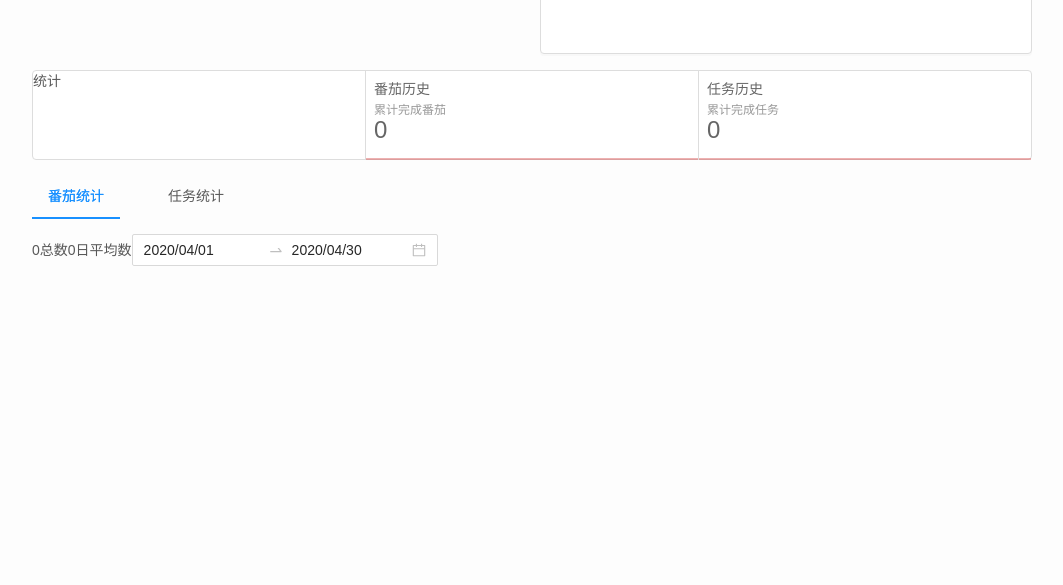
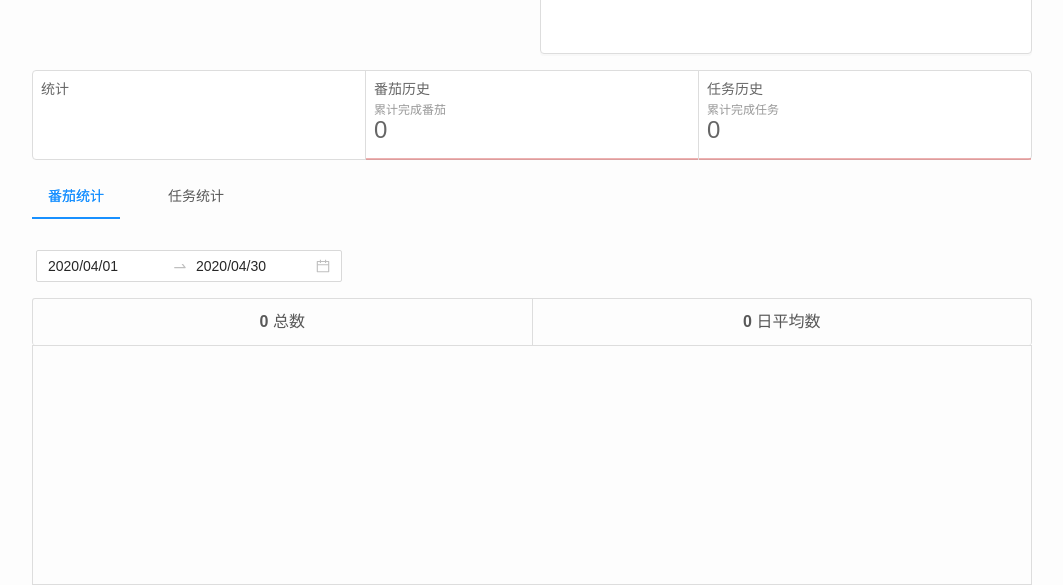
Before and after one commit to yiyanwu/wjw-potato, a React (Create React App) app: page / in a window 1280 px wide. Shown: the part 260-845 px from the top of the page, without its empty margins (108-1171 px from the left). Before the commit the page ends 800 px from the top, so only its background shows below. Built offline with nearby package versions, Linux system fonts and the light colour scheme; no server answers.

Commit message:
创建 StatisticsItem，添加少许样式

```diff
--- a/src/components/Histories/Statistics/statistics.tsx
+++ b/src/components/Histories/Statistics/statistics.tsx
@@ -1,30 +1,20 @@
 import * as React from 'react'
 import { connect } from 'react-redux'
 import { format, parseISO } from 'date-fns'
-import { Tabs, DatePicker } from 'antd'
+import { Tabs } from 'antd'
 import _ from 'lodash'
-import moment from 'moment'
+import StatisticsItem from './statisticsItem'
 
 interface StatisticsProps {
     todos:any[];
     tomatoes:any[]
 }
 
-interface StatisticsState {
-    timeSpan:number
-}
 
 const { TabPane } = Tabs;
-const { RangePicker } = DatePicker;
-const dateFormat = 'YYYY/MM/DD';
 
-class Statistics extends React.Component<StatisticsProps, StatisticsState> {
-    constructor(props:any){
-        super(props)
-        this.state = {
-            timeSpan:30
-        }
-    }
+
+class Statistics extends React.Component<StatisticsProps> {
 
     get finishedTodos() {
         return this.props.todos.filter(t => t.completed && !t.deleted)
@@ -46,23 +36,12 @@ class Statistics extends React.Component<StatisticsProps, StatisticsState> {
         })
     }
 
-    onChange = (e:any) => {
-        const timeSpan = Math.ceil((e[1]._d.getTime() - e[0]._d.getTime()) / (1000 * 60 * 60 * 24)) +1
-        this.setState({timeSpan:timeSpan})
-    }
-
     render(){
-        const totalCount = this.finishedTodos.length + this.finishedTomatoes.length
-        const average = Math.floor(totalCount / this.state.timeSpan * 100) / 100
         return(
             <Tabs defaultActiveKey="1">
                 <TabPane tab="番茄统计" key="1">
                     <div className="TodoHistory" id="TodoHistory">
-                        <span className="total">{totalCount}总数</span>
-                        <span className="average">{average}日平均数</span>
-                        <RangePicker onChange={this.onChange}
-                            defaultValue={[moment('2020/04/01', dateFormat), moment('2020/04/30', dateFormat)]}
-                            format={dateFormat} />
+                        <StatisticsItem totalCount={this.finishedTodos.length}/>
                     </div>
                 </TabPane>
                 <TabPane tab="任务统计" key="2">
--- /dev/null
+++ b/src/components/Histories/Statistics/statisticsItem.scss
@@ -0,0 +1,26 @@
+#StatisticsItem{
+    >.timeContainer{
+        margin:16px 4px;
+    }
+    >.countContainer {
+        display: flex;
+        border: 1px solid #ddd;
+        border-radius: 3px;
+        border-bottom: none;
+        >.count {
+            flex: 1 1;
+            padding: .7em 0;
+            text-align: center;
+            font-size: 16px;
+            vertical-align: middle;
+            &:not(:last-child){
+                border-right: 1px solid #ddd;
+            }
+        }
+    }
+    >.chartContainer{
+        border: 1px solid #ddd;
+        text-align: center;
+        padding: 16px;
+    }
+}
--- /dev/null
+++ b/src/components/Histories/Statistics/statisticsItem.tsx
@@ -0,0 +1,66 @@
+import * as React from 'react'
+import { DatePicker } from 'antd'
+import moment from 'moment'
+import './statisticsItem.scss'
+
+
+const { RangePicker } = DatePicker;
+const dateFormat = 'YYYY/MM/DD';
+
+interface StatisticsItemProps {
+    totalCount:number
+}
+
+interface StatisticsItemState {
+    timeSpan:number
+}
+
+
+class StatisticsItem extends React.Component<StatisticsItemProps, StatisticsItemState> {
+    constructor(props: any) {
+        super(props)
+        this.state = {
+            timeSpan: 30
+        }
+    }
+
+
+    onChange = (e: any) => {
+        const timeSpan = Math.ceil((e[1]._d.getTime() - e[0]._d.getTime()) / (1000 * 60 * 60 * 24)) + 1
+        this.setState({ timeSpan: timeSpan })
+    }
+
+    render () {
+        const average = Math.floor((this.props.totalCount / this.state.timeSpan) * 100) / 100
+        const ele = document.getElementById('StatisticsItem')
+        const rect = document.getElementById('rect')
+        const left = ele?.getBoundingClientRect().left
+        const right = ele?.getBoundingClientRect().right
+        const wid = (right && left) ? right - left - 32 : null
+        if (rect) rect.style.width = `${wid}px`
+
+        return(
+            <div className="StatisticsItem" id="StatisticsItem">
+                <div className="timeContainer">
+                    <RangePicker onChange={this.onChange}
+                        defaultValue={[moment('2020/04/01', dateFormat), moment('2020/04/30', dateFormat)]}
+                        format={dateFormat} />
+                </div>
+                <div className="countContainer">
+                    <span className="count"><strong>{this.props.totalCount}</strong> 总数</span>
+                    <span className="count"><strong>{average}</strong> 日平均数</span>
+                </div>
+               <div className="chartContainer">
+                   <svg width="100%" height="200px">
+                       <rect x="0" y="0"  height="170px" id="rect"></rect>
+                       <path></path>
+                       <text></text>
+                       <circle></circle>
+                   </svg>
+               </div>
+            </div>
+        )
+    }
+}
+
+export default StatisticsItem
--- a/src/components/Histories/histories.tsx
+++ b/src/components/Histories/histories.tsx
@@ -39,7 +39,11 @@ class Histories extends React.Component<historiesProps> {
         return (
             <div className="Histories" id="Histories">
                 <ul>
-                    <li>统计</li>
+                    <li>
+                        <div className="gragh">
+                            <div className="title">统计</div>
+                        </div>
+                    </li>
                     <li>
                         <div className="gragh">
                             <div className="title">番茄历史</div>
```
